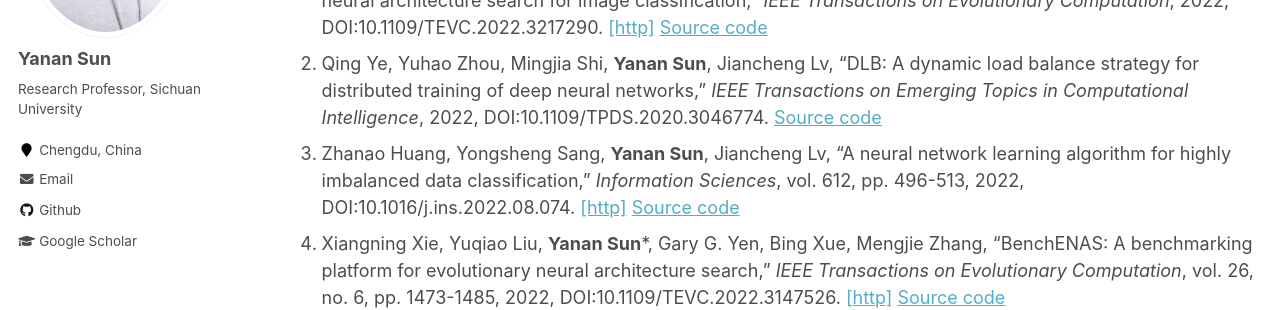
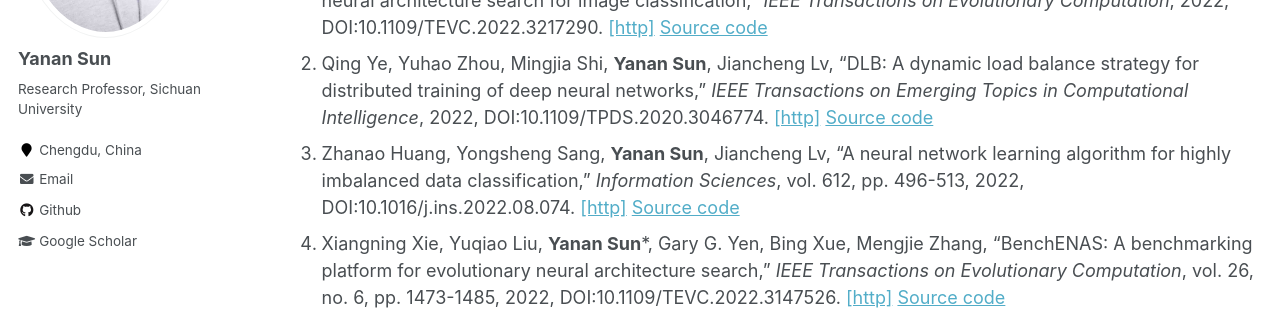
Before and after one commit to yn-sun/yn-sun.github.io, a Jekyll site: the page built from _pages/publications.md, in a window 1280 px wide and 900 px high. Shown: the part 321-631 px from the top of the window. Built offline with Jekyll 4.4.1, drawn with Linux system fonts in a browser that asks for light colours; comment, search, counter and statistics services are not loaded.

Commit message:
Update publications.md

```diff
--- a/_pages/publications.md
+++ b/_pages/publications.md
@@ -8,7 +8,7 @@ author_profile: true
 ## Journal Papers
 
 1. Junhao Huang, Bing Xue, **Yanan Sun***, Mengjie Zhang, Gary Yen, "Particle swarm optimization for compact neural architecture search for image classification," <i>IEEE Transactions on Evolutionary Computation</i>, 2022, DOI:10.1109/TEVC.2022.3217290. [[http]](https://ieeexplore.ieee.org/document/9930866) [Source code](https://github.com/HuangJunh/EPCNAS)
-2. Qing Ye, Yuhao Zhou, Mingjia Shi, **Yanan Sun**, Jiancheng Lv, "DLB: A dynamic load balance strategy for distributed training of deep neural networks," <i>IEEE Transactions on Emerging Topics in Computational Intelligence</i>, 2022, DOI:10.1109/TPDS.2020.3046774. [Source code](https://github.com/Soptq/Dynamic_Load_Balance_DistributedDNN)
+2. Qing Ye, Yuhao Zhou, Mingjia Shi, **Yanan Sun**, Jiancheng Lv, "DLB: A dynamic load balance strategy for distributed training of deep neural networks," <i>IEEE Transactions on Emerging Topics in Computational Intelligence</i>, 2022, DOI:10.1109/TPDS.2020.3046774. [[http]](https://ieeexplore.ieee.org/document/9960865) [Source code](https://github.com/Soptq/Dynamic_Load_Balance_DistributedDNN)
 3. Zhanao Huang, Yongsheng Sang, **Yanan Sun**, Jiancheng Lv, "A neural network learning algorithm for highly imbalanced data classification," <i>Information Sciences</i>, vol. 612, pp. 496-513, 2022, DOI:10.1016/j.ins.2022.08.074.  [[http]](https://www.sciencedirect.com/science/article/pii/S0020025522009847)  [Source code](https://github.com/yn-sun/paper_source_code/tree/main/ZAH_IS_Paper)
 4. Xiangning Xie, Yuqiao Liu, **Yanan Sun***, Gary G. Yen, Bing Xue, Mengjie Zhang, "BenchENAS: A benchmarking platform for evolutionary neural architecture search," <i>IEEE Transactions on Evolutionary Computation</i>, vol. 26, no. 6, pp. 1473-1485, 2022, DOI:10.1109/TEVC.2022.3147526. [[http]](https://ieeexplore.ieee.org/document/9697075)  [Source code](https://benchenas.com/)
 5. **Yanan Sun**, Gary G. Yen, Bing Xue, Mengjie Zhang, Jiancheng Lv, "ArcText: A unified text approach to describing convolutional neural network architectures," <i>IEEE Transactions on Artificial Intelligence</i>, vol. 3, no. 4, pp. 526-540, 2022, DOI:10.1109/TAI.2021.3128502. [[http]](https://ieeexplore.ieee.org/document/9618852) [Source code](https://github.com/yn-sun/arctext)&nbsp;&nbsp;<span style="color: #FF0000">Research Frontier Paper (ONLY one per issue)</span>
```
